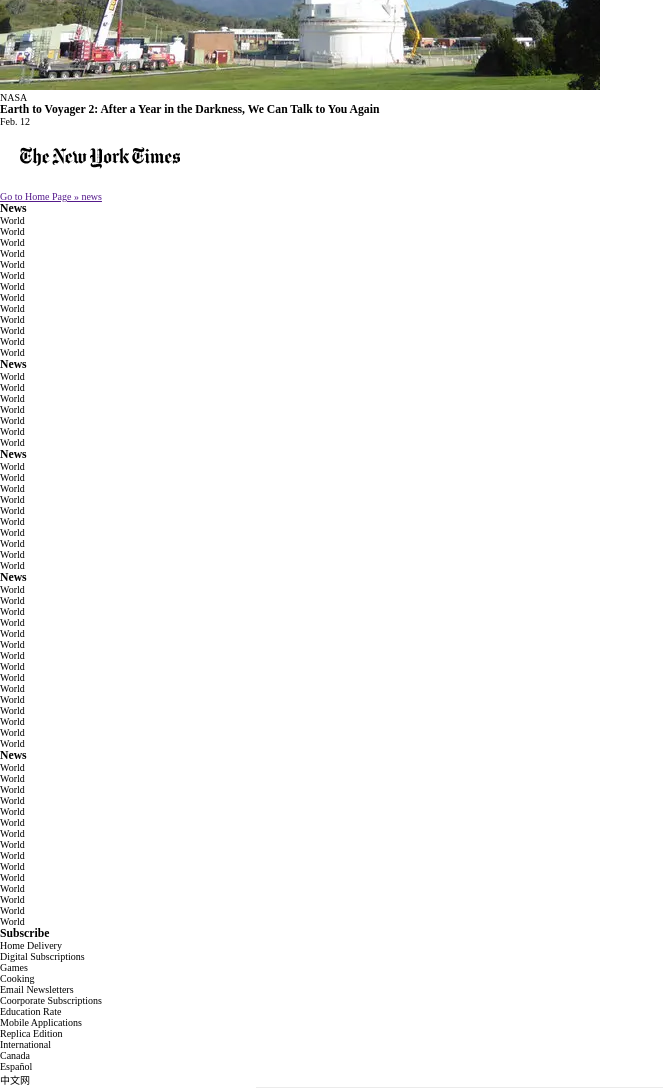
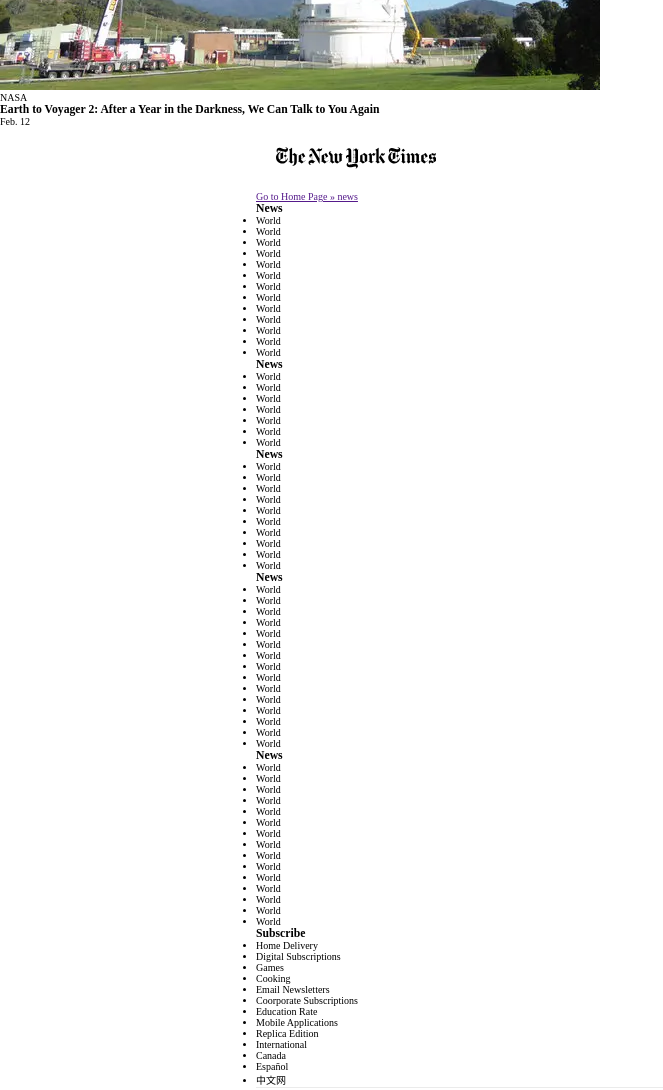
Before and after one commit to zilton7/new-york-times, a plain HTML site: page index.html in a window 1280 px wide. Shown: the part 6160-7250 px from the top of the page, without its empty margins (0-663 px from the left). Drawn offline with Linux system fonts and the light colour scheme.

Commit message:
Positioned the footer-now(section above the copyright footer) in the center

```diff
--- a/index.html
+++ b/index.html
@@ -420,7 +420,7 @@
                 </p>
             </div>
         </div>
-        <div class="main-box">
+        <div class="footer-box">
             <div class="home">
                 <div class="logo"><svg viewBox="0 0 184 25" fill="#000">
                         <path
--- a/style.css
+++ b/style.css
@@ -71,6 +71,15 @@ footer div.logo {
   width: 20rem;
 }
 
+/*footer-box section above the footercopyright*/
+div.footer-box {
+  width: 60%;
+  display: block;
+  margin: 0 auto;
+}
+
+
+
 
 /*footer copyright*/
 nav.footer-copyright {
```
